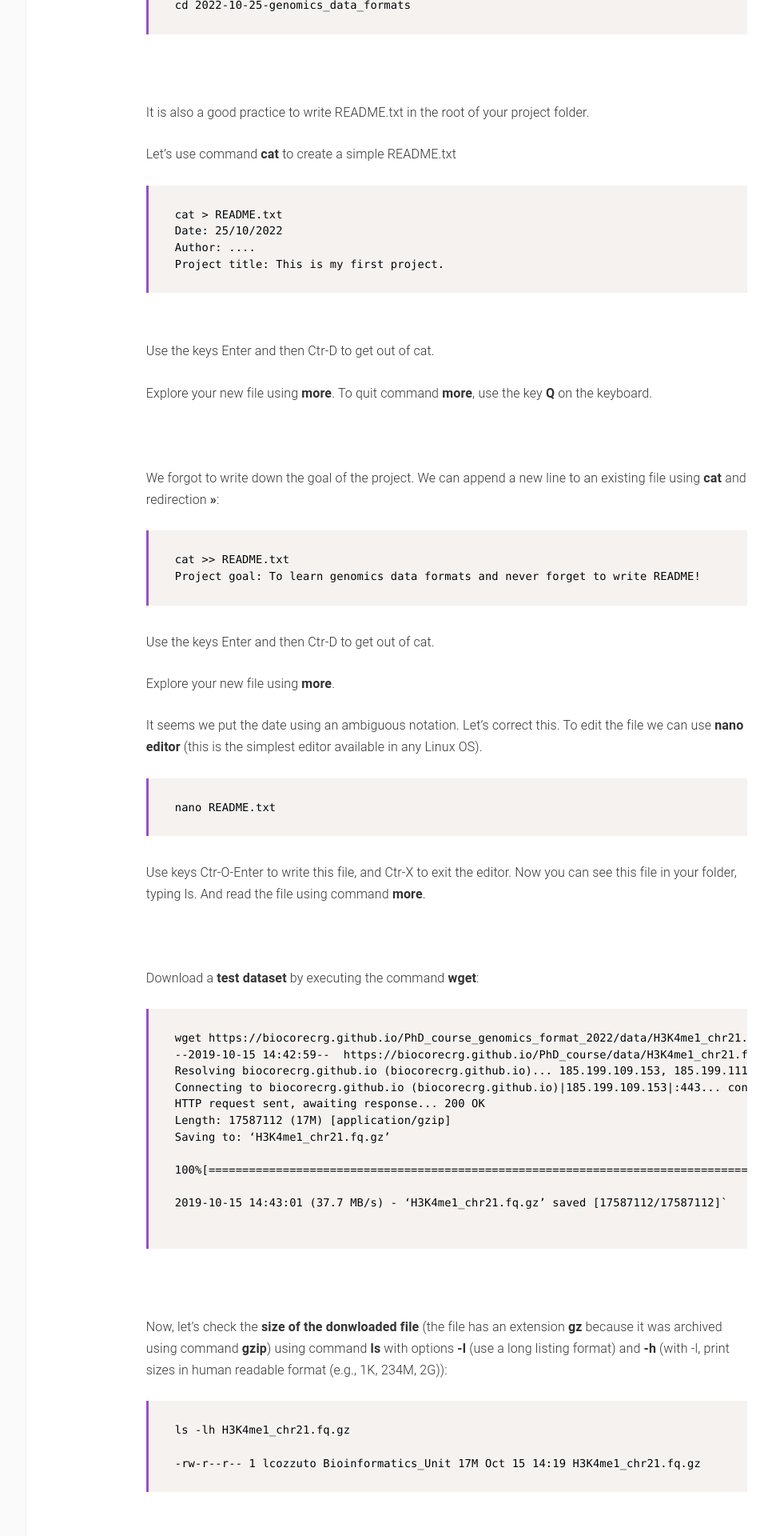
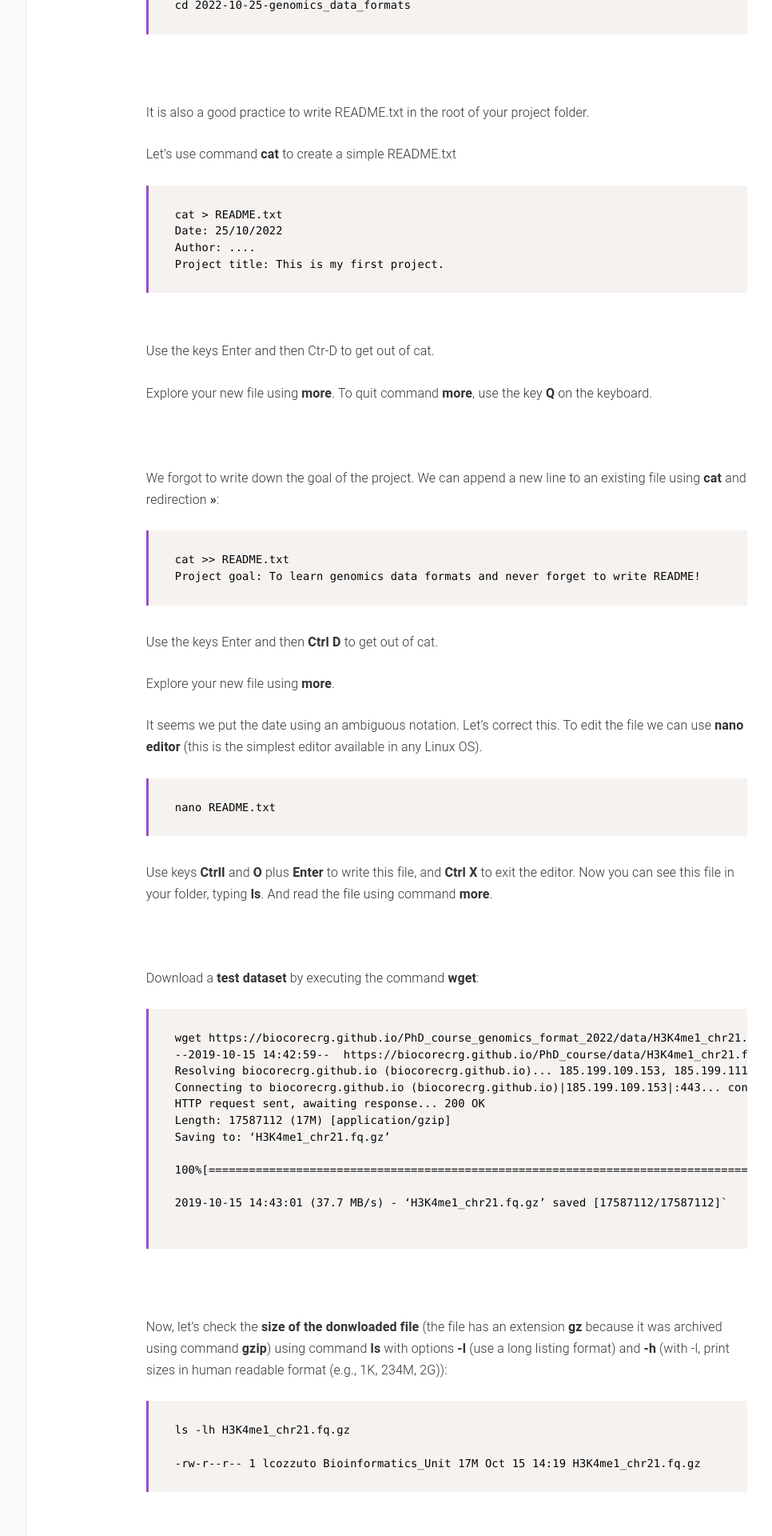
Before and after one commit to biocorecrg/PhD_course_genomics_format_2022, a Jekyll site: the page built from docs/fastq.md, in a window 1280 px wide. Shown: the part 1836-3756 px from the top of the page at 80% size, without its empty margins (180-1146 px from the left). Built offline with Jekyll 4.4.1, drawn with Linux system fonts in a browser that asks for light colours.

Commit message:
Update fastq.md

````diff
--- a/docs/fastq.md
+++ b/docs/fastq.md
@@ -70,11 +70,13 @@ To quit command **more**, use the key **Q** on the keyboard.<br/><br/>
 <br>
 We forgot to write down the goal of the project.
 We can append a new line to an existing file using **cat** and redirection **>>**:
+
 ```{bash}
 cat >> README.txt
 Project goal: To learn genomics data formats and never forget to write README!
 ```
-Use the keys Enter and then Ctr-D to get out of cat.
+
+Use the keys Enter and then **Ctrl D** to get out of cat.
 
 
 Explore your new file using **more**.
@@ -86,8 +88,8 @@ To edit the file we can use **nano editor** (this is the simplest editor availab
 nano README.txt
 ```
 
-Use keys Ctr-O-Enter to write this file, and Ctr-X to exit the editor.
-Now you can see this file in your folder, typing ls.
+Use keys **CtrlI** and **O** plus **Enter** to write this file, and **Ctrl X** to exit the editor.
+Now you can see this file in your folder, typing **ls**.
 And read the file using command **more**.
 
 
@@ -109,7 +111,7 @@ Saving to: ‘H3K4me1_chr21.fq.gz’
 2019-10-15 14:43:01 (37.7 MB/s) - ‘H3K4me1_chr21.fq.gz’ saved [17587112/17587112]`
 
 ```
-<br/>
+<br>
 
 
 Now, let's check the **size of the donwloaded file** (the file has an extension **gz** because it was archived using command **gzip**) using command **ls** with options **-l** (use a long listing format) and **-h** (with -l, print sizes in human readable format (e.g., 1K, 234M, 2G)):
@@ -122,7 +124,7 @@ ls -lh H3K4me1_chr21.fq.gz
 <br/>
 
 **EXERCISE**<br/>
-* Download the **control file for this ChIP-seq experiment** at https://biocorecrg.github.io/PhD_course_genomics_format_2022/data/input_chr21.fq.gz <br/>
+* Download the **control file for this ChIP-seq experiment** at https://biocorecrg.github.io/PhD_course_genomics_format_2022/data/input_chr21.fq.gz <br>
 * What is the size of the input file?
 * Look up for the options of the command **ls** using the command **man ls**.
 * Which option in command **ls** allows to display files sorted by size? Run this command.
@@ -136,10 +138,10 @@ ls -lh H3K4me1_chr21.fq.gz
 <br/>
 
 
-Let's explore the fastq file using the **pipe** and the Linux commands **zcat**, **head**, **tail** and **more**.<br/>
+Let's explore the fastq file using the **pipe** and the Linux commands **zcat**, **head**, **tail** and **more**.<br>
 
 **A pipe (vertical bar, or key '|')** is a form of redirection (transfer of standard output to some other destination) that is used in Linux and other Unix-like operating systems to send the output of one command/program/process to another command/program/process for further processing.
-<br/>
+<br>
 
 Command **head** by default outputs the first 10 lines of the file; to output a specified number of lines, we can use the option **-n**:
 
@@ -164,13 +166,13 @@ or an alternative
 gzip -c H3K4me1_chr21.fq.gz | head
 ```
 
-<br/>
+<br>
 
-**EXERCISE**<br/>
+**EXERCISE**<br>
 * Explore the command **tail** using **man**.
 * What are the first 5 character on the 7th line from the end of file H3K4me1_chr21.fq.gz?
 
-<br/>
+<br>
 
 While viewing the text file using **more**, use these controls:
 * **Enter key**: to scroll down line by line.
@@ -185,7 +187,7 @@ zcat H3K4me1_chr21.fq.gz | more
 
 
 
-<br/>
+<br>
 
 Let's check how many lines are in this file, using command **wc**:
 
@@ -194,11 +196,12 @@ zcat H3K4me1_chr21.fq.gz | wc -l
 
 2089260
 ```
-<br/>
+<br>
 
-Since the fastq files contains 4 lines per sequence (read), we can calculate the number of reads by **dividing the total number of lines in the file by 4**. <br/> <br>
+Since the fastq files contains 4 lines per sequence (read), we can calculate the number of reads by **dividing the total number of lines in the file by 4**. <br> <br>
 
 This can be done, using the **Linux shell variables (they are created using '=' and accessed using '$')** and **bash arithmetic commands** (see [https://www.shell-tips.com/bash/math-arithmetic-calculation/](https://www.shell-tips.com/bash/math-arithmetic-calculation/)):
+
 
 ```{bash}
 echo $((10*10-5))
@@ -217,7 +220,7 @@ $((num/4)); echo $num
 
 522315
 ```
-<br/>
+<br>
 
 Another way to do arithmetic and manipulation with files in Linux is using the scripting language **AWK** (to learn AWK, refer to this tutorial [https://www.tutorialspoint.com/awk/index.htm](https://www.tutorialspoint.com/awk/index.htm)):
 
@@ -230,7 +233,7 @@ zcat H3K4me1_chr21.fq.gz | awk '{num++} END{print num/4}'
 
 522315
 ```
-<br/>
+<br>
 
 Also, because the header of each read contains the name of the sequencing machine, which is **@D00733** in this file, we can count the number of reads by counting header lines. <br>
 To do so, we first extract header lines containing the name of the machine using command **grep** (caret sign '^' specifies the begining of the line):
@@ -261,7 +264,7 @@ Start typing 8 rows of numbers:
 40
 ```
 When finished typing, close the file, using **Ctrl + D** key combination.
-<br/>
+<br>
 <br>
 Now you can examine the test file and look at what **paste** and **cut** do:
 
@@ -275,6 +278,7 @@ cat test | paste - - - | cut -f3
 ```
 
 Now, let's use these commands to extract sequences from fastq file and redirect the output (using **>**) to a newly created file "seq.txt":
+
 ```{bash}
 zcat H3K4me1_chr21.fq.gz | paste - - - - | cut -f2 > seq.txt
 
@@ -284,10 +288,10 @@ more seq.txt
 Here, command **paste**, used this way, **combines N consecutive lines into one line separated by TAB (\t)**. Thus, we obtain **one line per read**.<br/>
 
 We can then more easily manipulate the **sequences** themselves.
-<br/><br/>
+<br><br>
 
-**EXERCISE**<br/>
+**EXERCISE**<br>
  * How many lines and reads are in the file with the input data?
- * Do it using paste and cut and then grep and wc.
+ * Do it using **paste** and **cut** and then **grep** and **wc**.
 
-<br/><br/>
+<br><br>
````
